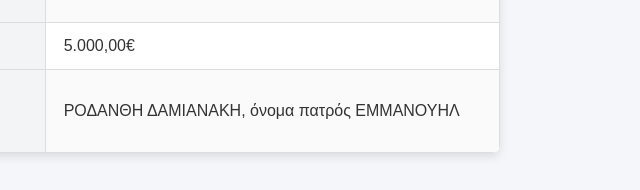
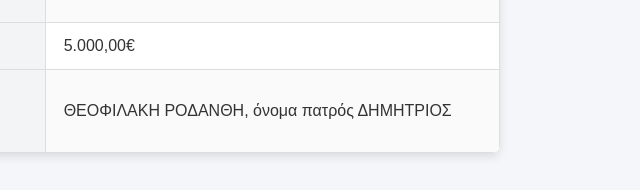
Before and after one commit to zacharias98/rodostay, a plain HTML site: page index.html in a window 1280 px wide. Shown: the part 893-1083 px from the top of the page, 490-1130 px from the left. Drawn offline with Linux system fonts and the light colour scheme.

Commit message:
Update index.html

```diff
--- a/index.html
+++ b/index.html
@@ -171,7 +171,7 @@
       </tr>
       <tr>
         <th>Έταιρος – Διαχειριστής μονοπρόσωπης ΙΚΕ (Μ.Ι.Κ.Ε.)</th>
-        <td>ΡΟΔΑΝΘΗ ΔΑΜΙΑΝΑΚΗ, όνομα πατρός ΕΜΜΑΝΟΥΗΛ</td>
+        <td>ΘΕΟΦΙΛΑΚΗ ΡΟΔΑΝΘΗ, όνομα πατρός ΔΗΜΗΤΡΙΟΣ</td>
       </tr>
 
 
```
